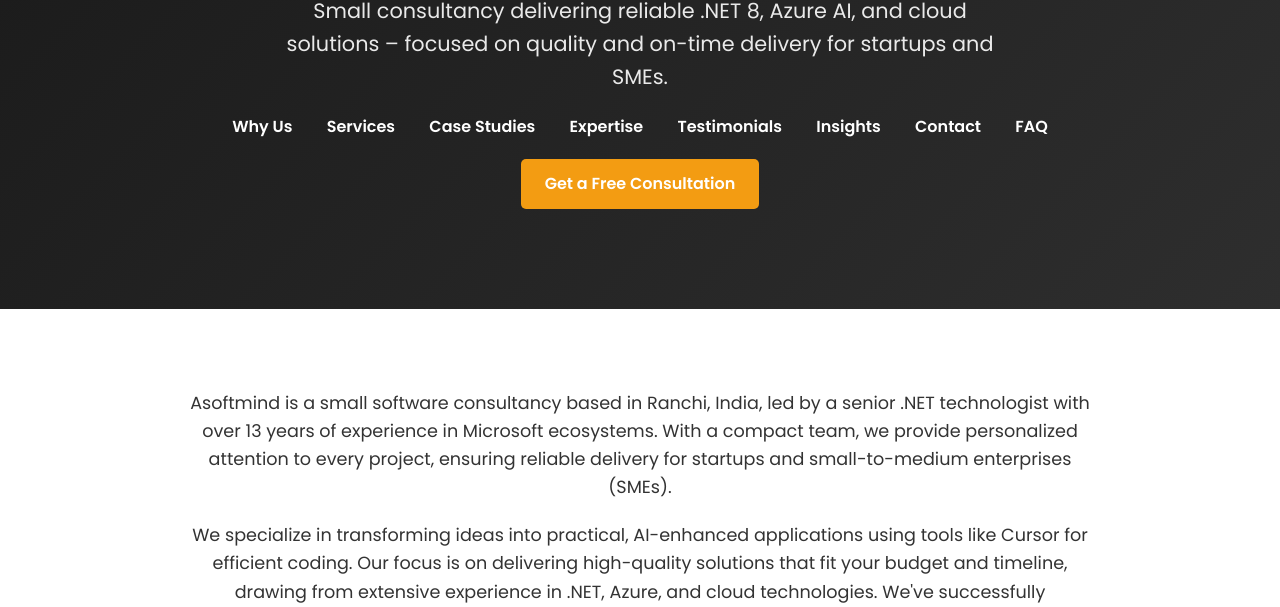
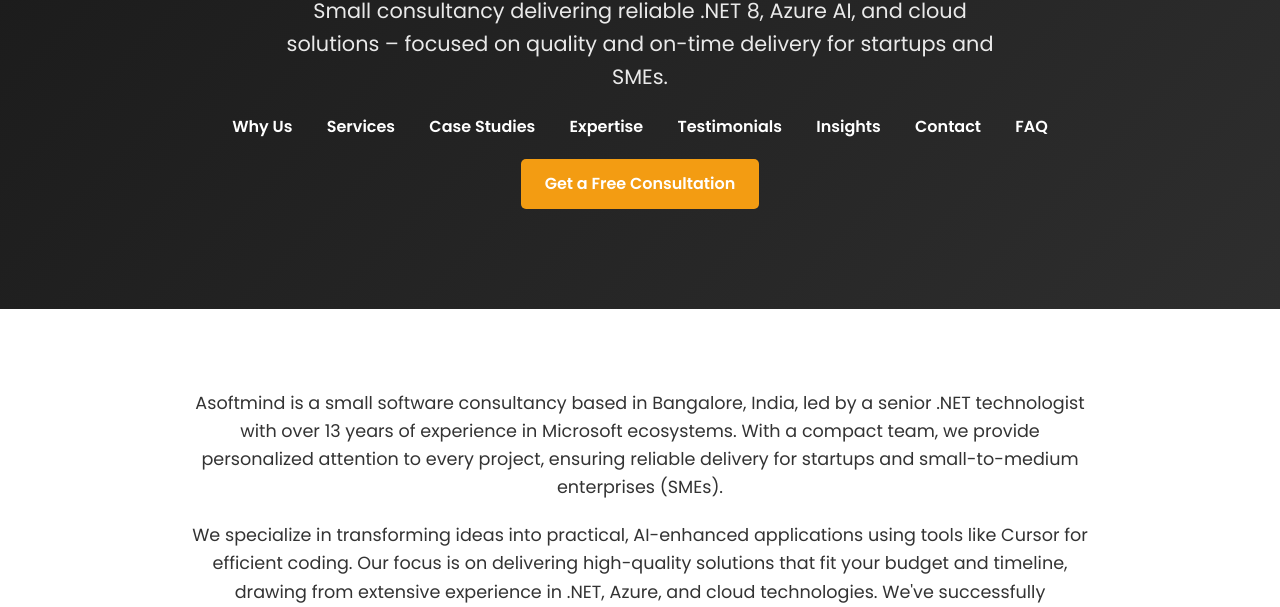
Before and after one commit to asoftmind/asoftmind.github.io, a plain HTML site: page index.html in a window 1280 px wide. Shown: the part 193-800 px from the top of the page. Drawn offline with Linux system fonts and the light colour scheme.

Commit message:
Update index.html

```diff
--- a/index.html
+++ b/index.html
@@ -254,7 +254,7 @@
     </header>
 
     <section id="about" data-animate>
-        <p>Asoftmind is a small software consultancy based in Ranchi, India, led by a senior .NET technologist with over 13 years of experience in Microsoft ecosystems. With a compact team, we provide personalized attention to every project, ensuring reliable delivery for startups and small-to-medium enterprises (SMEs).</p>
+        <p>Asoftmind is a small software consultancy based in Bangalore, India, led by a senior .NET technologist with over 13 years of experience in Microsoft ecosystems. With a compact team, we provide personalized attention to every project, ensuring reliable delivery for startups and small-to-medium enterprises (SMEs).</p>
         <p>We specialize in transforming ideas into practical, AI-enhanced applications using tools like Cursor for efficient coding. Our focus is on delivering high-quality solutions that fit your budget and timeline, drawing from extensive experience in .NET, Azure, and cloud technologies. We've successfully completed numerous projects, helping clients optimize costs and improve efficiency without overpromising.</p>
     </section>
 
```
